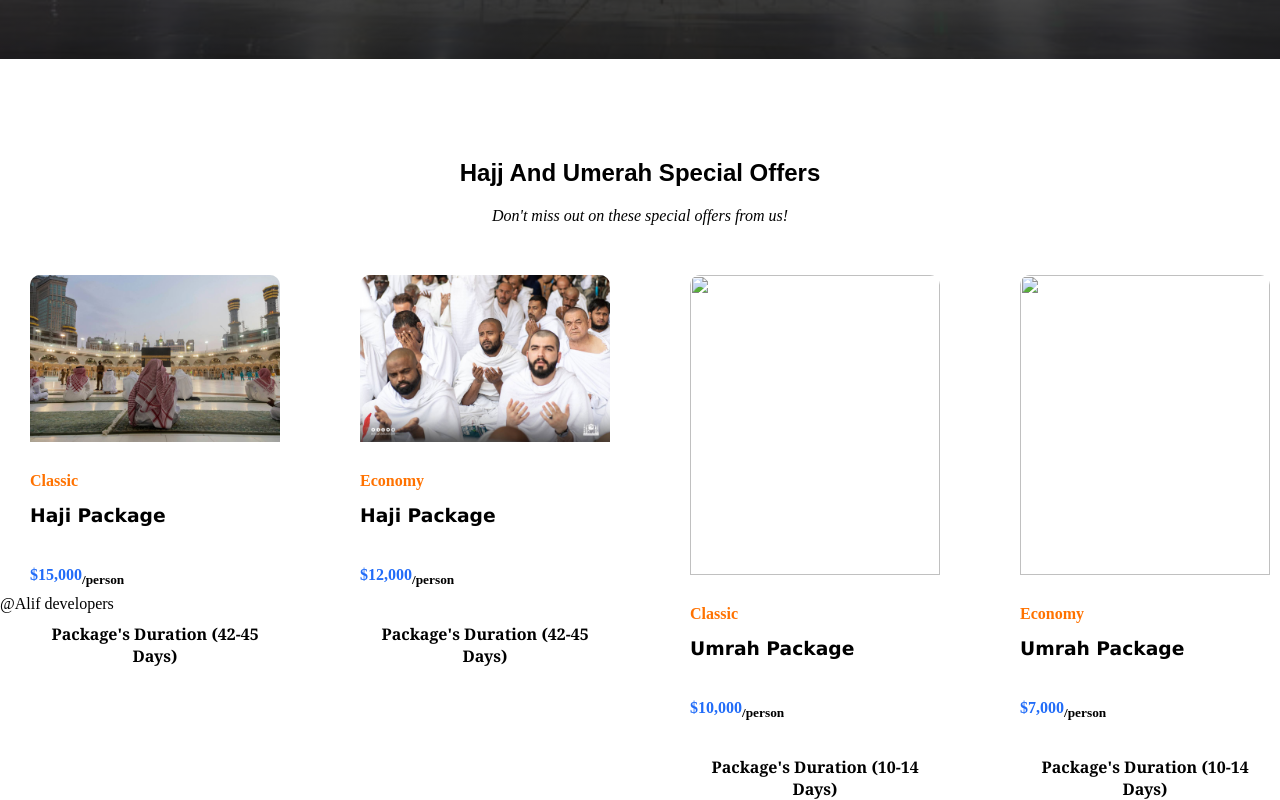
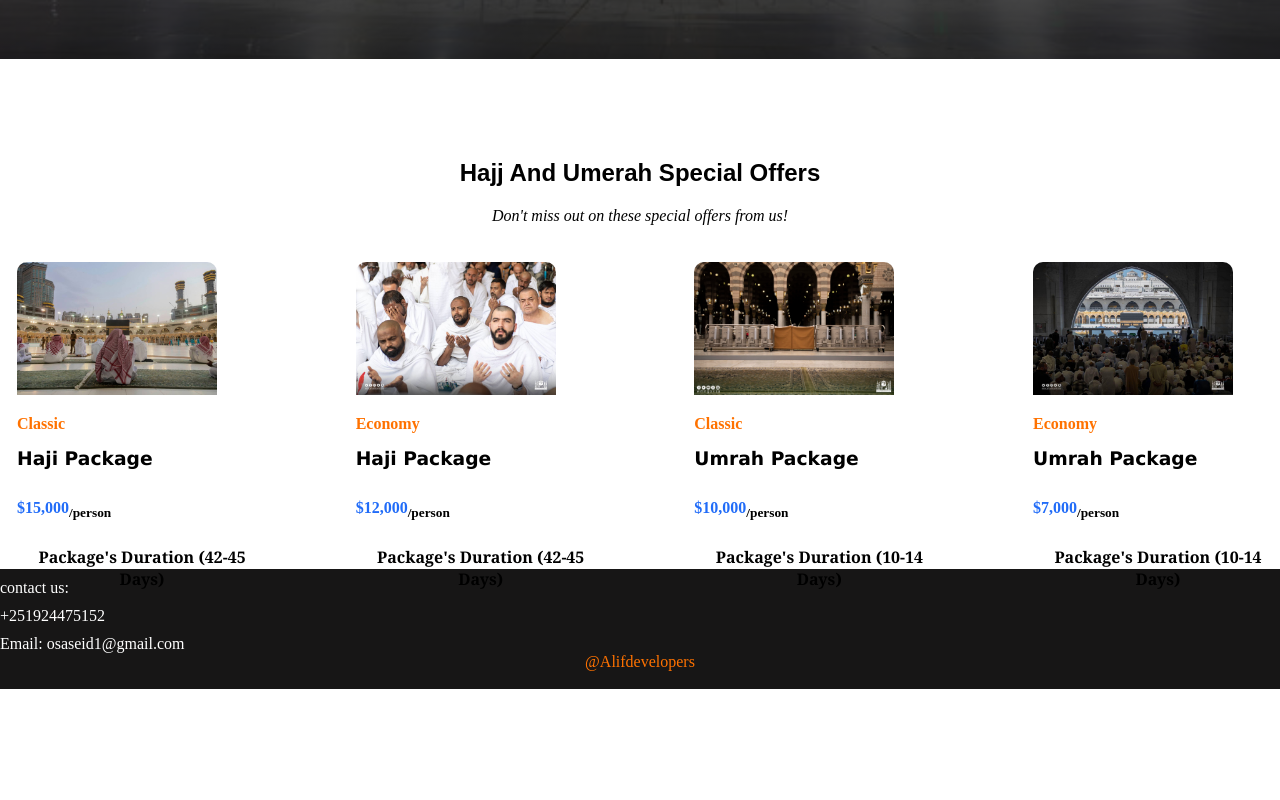
Before and after one commit to Osamaseid/Alif-projects, a plain HTML site: page Alif 4/alif4.html in a window 1280 px wide. Shown: the part 741-1541 px from the top of the page. After the commit the page ends 1430 px from the top, so only its background shows below. Drawn offline with Linux system fonts and the light colour scheme.

Commit message:
Add files via upload

```diff
--- a/Alif 4/alif4.html
+++ b/Alif 4/alif4.html
@@ -64,7 +64,7 @@
 
         </div>
         <div class="image">
-          <img src="20230203_232000.jpg">
+          <img src="20230203_231945.jpg">
           <p>Economy</p>
           <h3>Umrah Package</h3>
           <p style="color: rgb(33, 108, 248);">&#x24;7,000<sub style="color: black;">/person</sub></p>
@@ -72,6 +72,13 @@
         </div>
         </div>
       </div>
-      <footer>@Alif developers</footer>
-     </body>
+    </div>
+
+    </div>
+    <div class="footer">
+    <footer><p>contact us:</p><p>+251924475152</p>
+      <p class="email">Email: osaseid1@gmail.com</p>     @Alifdevelopers</footer><br>
+
+  </div>
+      </body>
     </html>
--- a/Alif 4/mystyle.css
+++ b/Alif 4/mystyle.css
@@ -38,6 +38,7 @@
         width: 20%;
         display:flex ;
         margin: 10px;
+        margin-left: 20px;
     }
     .logo{
         color: #fff;
@@ -135,27 +136,27 @@
         flex-direction: row;
         justify-content: space-between;
         align-items: center;
-        flex-wrap:wrap-reverse;
+        flex-wrap: wrap;
 
     }
     .image{
         display: flex;
         flex-direction: column;
         align-items: baseline;
-        margin: 20px;
+        margin: 7px;
         height: 300px;
         width: 250px;
-
+        transition-property: calc(0.5);
     }
     .image img{
         height: 300px;
-        width: 250px;
+        width: 200px;
         object-fit: cover;
         border-top-right-radius: 10px;
         border-top-left-radius: 10px;
     }
     .image p {
-        margin-top:20px;
+        margin-top:10px;
         margin-bottom:5px;
         font-size: 16px;
         color: #ff7200;
@@ -172,6 +173,14 @@
         display: flex;
     }
     .image:hover{
-        transform: scale(1.1);
+        transform: scale(1.05);
 
     }
+    .footer{
+        background-color: rgb(23, 22, 22);
+        color: #ff7200;
+        text-align: center;
+    }
+    .footer p{
+        text-align: left;
+    }
```
Also changed, not shown: Alif 4/20230203_231945.jpg (added), Alif 4/20230203_232005.jpg (added).
